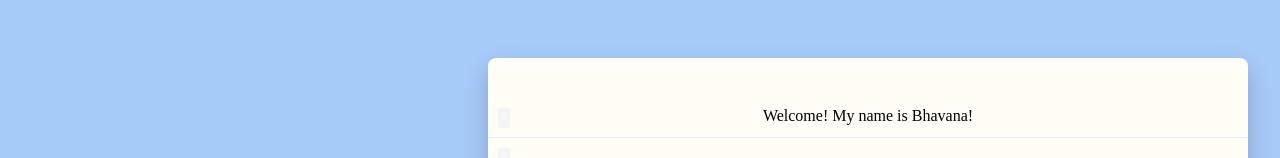
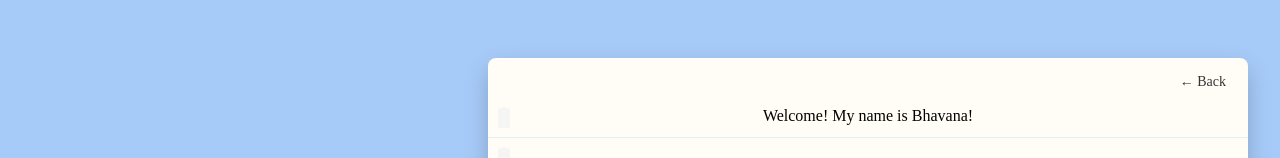
Before and after one commit to bhavana-pixel/portfolio, a React (Vite) app: page / in a window 1280 px wide. Both pictures are taken after a click on the button "About". Shown: the part 151-309 px from the top of the page. Built offline with nearby package versions, Linux system fonts and the light colour scheme.

Commit message:
Added back button.

```diff
--- a/src/Folder.css
+++ b/src/Folder.css
@@ -103,3 +103,30 @@
   from { opacity: 0; transform: translateY(20px); }
   to { opacity: 1; transform: translateY(0); }
 }
+
+.back-button {
+  position: absolute;
+  top: 10px;
+  right: 12px;
+
+  background: transparent;
+  border: none;
+  font-size: 14px;
+  font-weight: 500;
+  cursor: pointer;
+
+  padding: 6px 10px;
+  border-radius: 6px;
+
+  color: #333;
+  transition:
+    background-color 0.2s ease,
+    color 0.2s ease,
+    transform 0.15s ease;
+}
+
+.back-button:hover {
+  background-color: #faedff;
+  color: #000;
+  transform: translateY(-1px);
+}
--- a/src/Folder.jsx
+++ b/src/Folder.jsx
@@ -5,20 +5,17 @@ export default function Folder() {
   const [activeTab, setActiveTab] = useState(null);
   const tabs = ["About", "Resume", "Projects", "Experience"];
 
-  const handleTabClick = (tab) => {
-    setActiveTab(tab);
-  };
-
   return (
     <div className="folder-page-wrapper">
       <div className="folder-wrapper">
+        {/* Folder */}
         <div className={`folder-container ${activeTab ? "shrunk" : ""}`}>
           <div className="tabs">
             {tabs.map((tab) => (
               <button
                 key={tab}
                 className={`tab ${activeTab === tab ? "active" : ""}`}
-                onClick={() => handleTabClick(tab)}
+                onClick={() => setActiveTab(tab)}
               >
                 {tab}
               </button>
@@ -26,8 +23,14 @@ export default function Folder() {
           </div>
         </div>
 
+        {/* Paper */}
         {activeTab && (
           <div className="paper">
+            {/* Back button */}
+            <button className="back-button" onClick={() => setActiveTab(null)}>
+              ← Back
+            </button>
+
             {activeTab === "About" && <p>Welcome! My name is Bhavana!</p>}
             {activeTab === "Resume" && <p>Resume content goes here...</p>}
             {activeTab === "Projects" && <p>Here are my projects!</p>}
```
